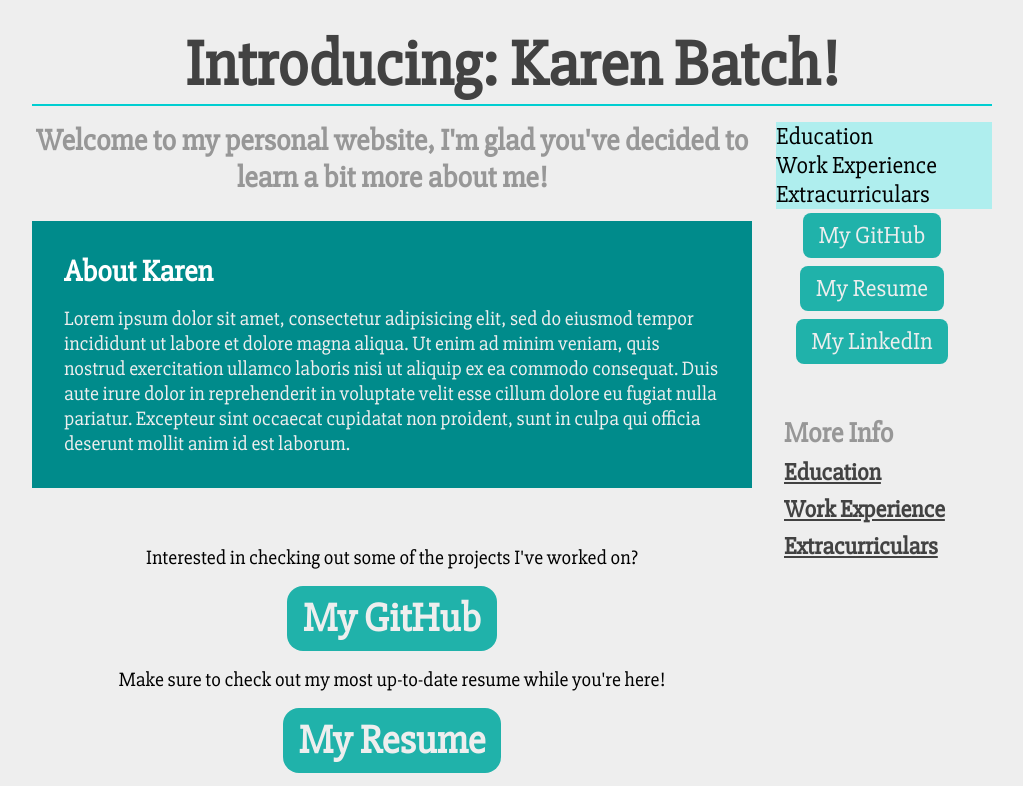
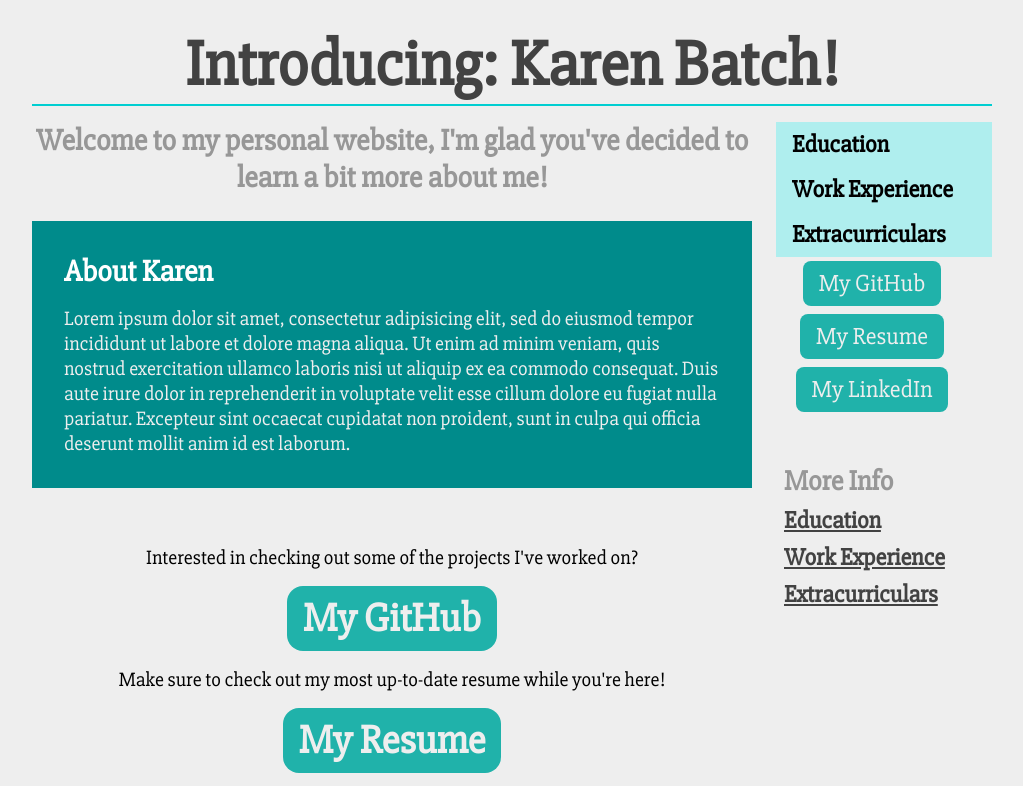
Before and after one commit to LindaBatch/lindabatch.github.io, a plain HTML site: page index.html in a window 1280 px wide. Shown: the top 786 px of the page, without its empty margins (96-1119 px from the left). Drawn offline with Linux system fonts and the light colour scheme.

Commit message:
Update main.css

```diff
--- a/main.css
+++ b/main.css
@@ -225,6 +225,8 @@ h3.left {
     font-size: 1.5rem;
     width: 90%;
     float: right;
+    padding: .5rem 1rem;
+    font-weight: bold;
 }
 
 .active, .accordion:hover {
@@ -233,7 +235,6 @@ h3.left {
 }
 
 .panel {
-    /*padding: 0 1rem;*/
     background-color: lightcyan;
     max-height: 0;
     overflow: hidden;
@@ -242,6 +243,7 @@ h3.left {
     text-align: left;
     width: 90%;
     float: right;
+    font-weight: bold;
 }
 
 .panel p {
```
